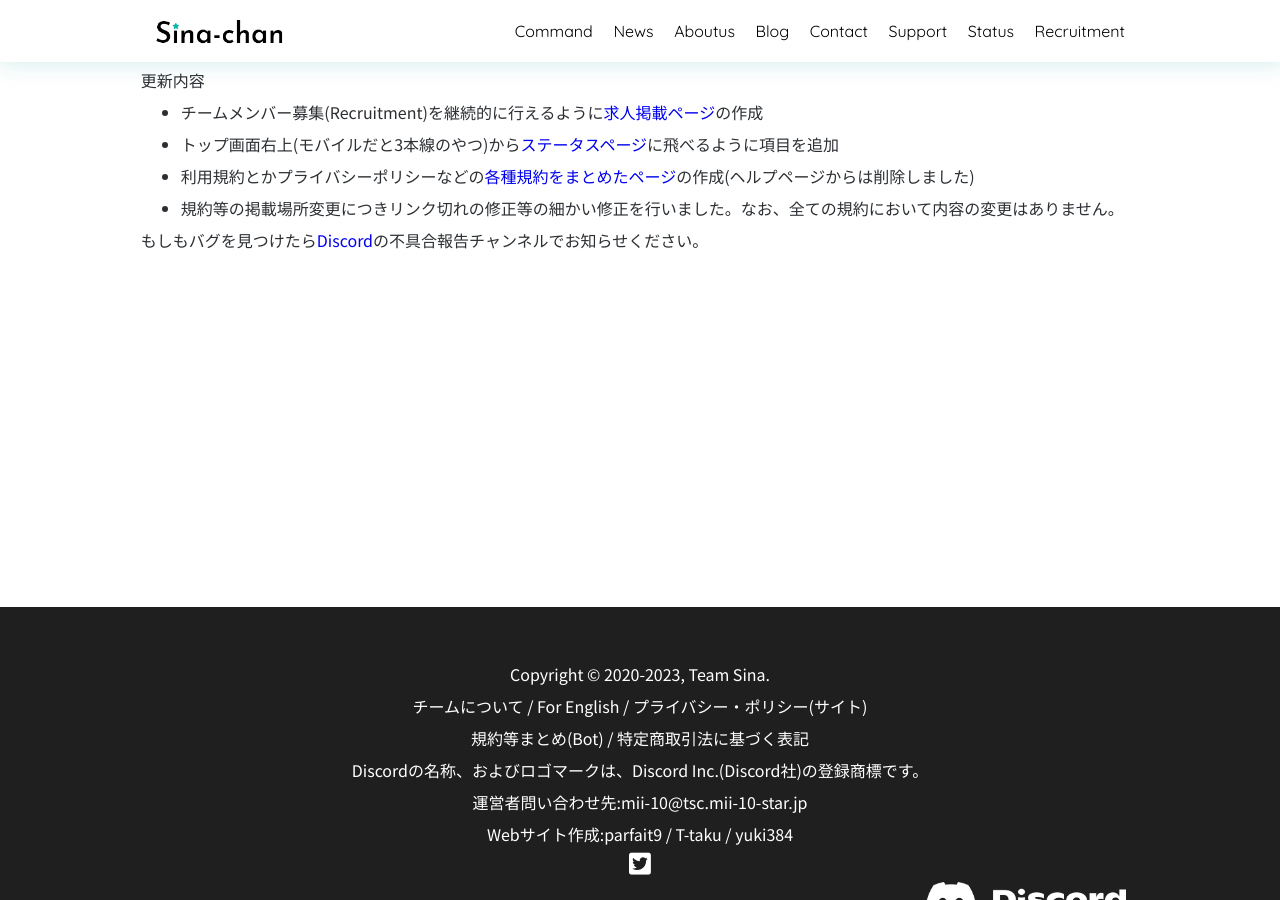
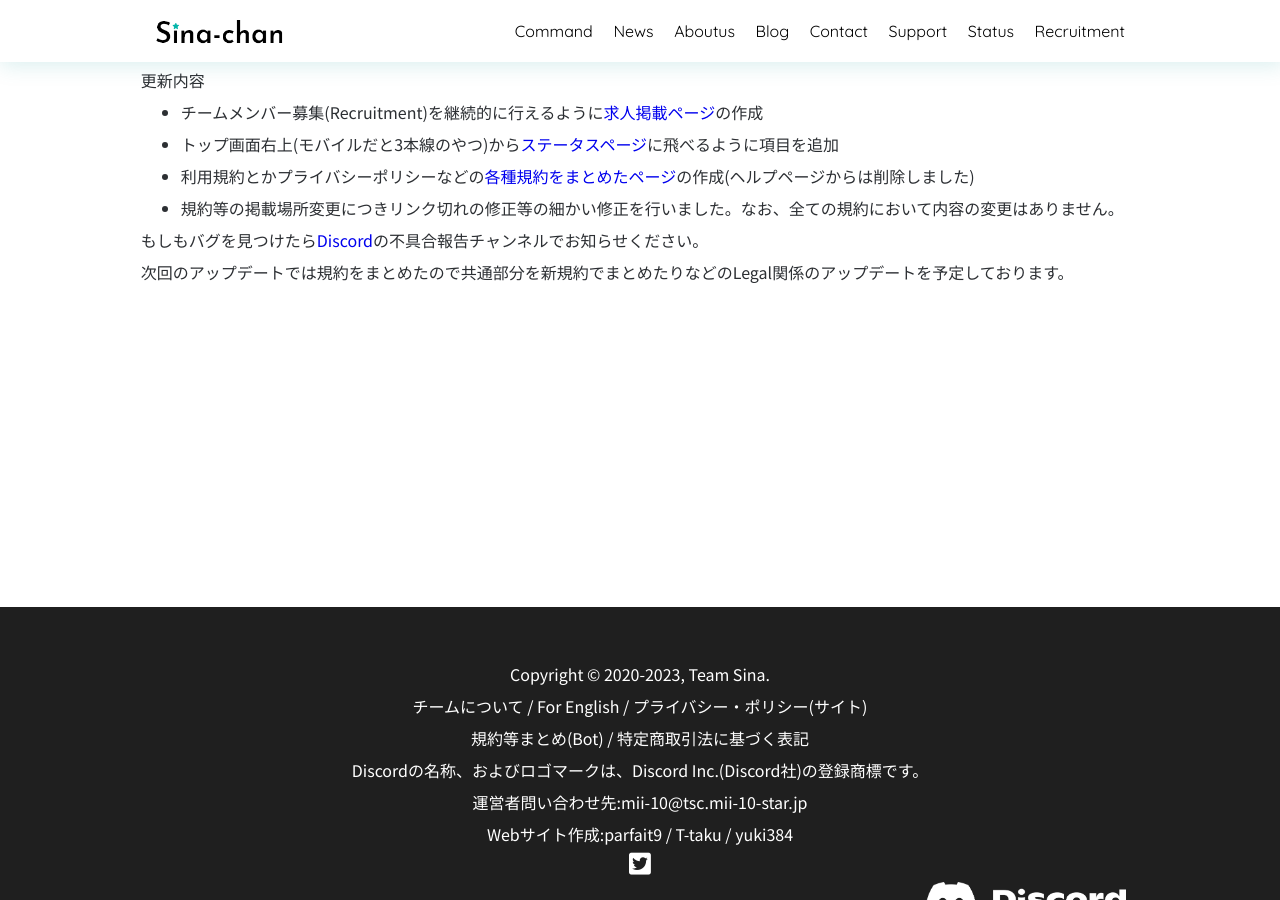
Before and after one commit to SinaKitagami/sinakitagami.github.io, a Jekyll site: the page built from _posts/NEWS/2023-05-12-site-update.md, in a window 1280 px wide and 900 px high, scrolled down 300 px. Built offline with Jekyll 4.4.1, drawn with Linux system fonts in a browser that asks for light colours; nearby versions of some CDN libraries; a script that is not in the unit is left out.

Commit message:
update 2023-05-12-site-update.md

```diff
--- a/_posts/NEWS/2023-05-12-site-update.md
+++ b/_posts/NEWS/2023-05-12-site-update.md
@@ -16,3 +16,5 @@ author: takumi0213
 - 規約等の掲載場所変更につきリンク切れの修正等の細かい修正を行いました。なお、全ての規約において内容の変更はありません。
 
 もしもバグを見つけたら[Discord](https://sina-chan.com/discord)の不具合報告チャンネルでお知らせください。
+
+次回のアップデートでは規約をまとめたので共通部分を新規約でまとめたりなどのLegal関係のアップデートを予定しております。
```
